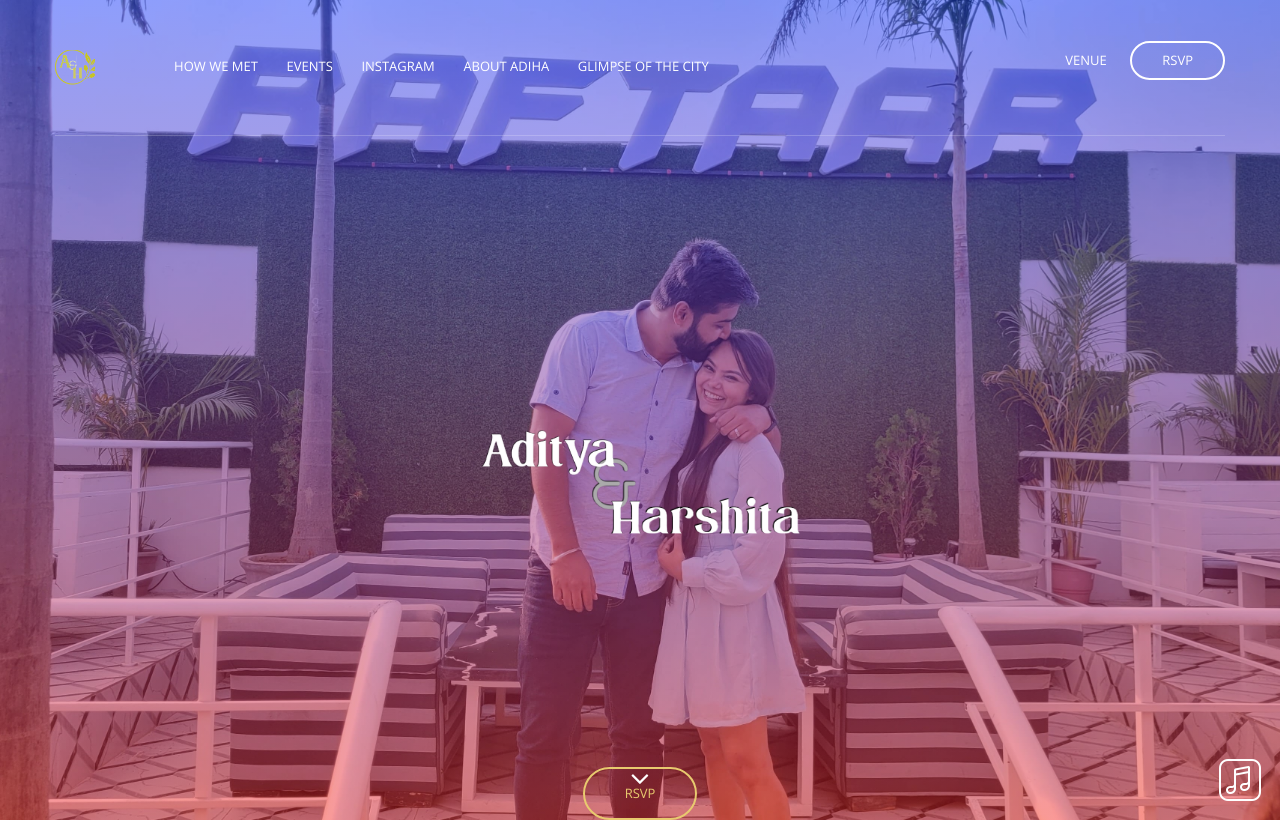
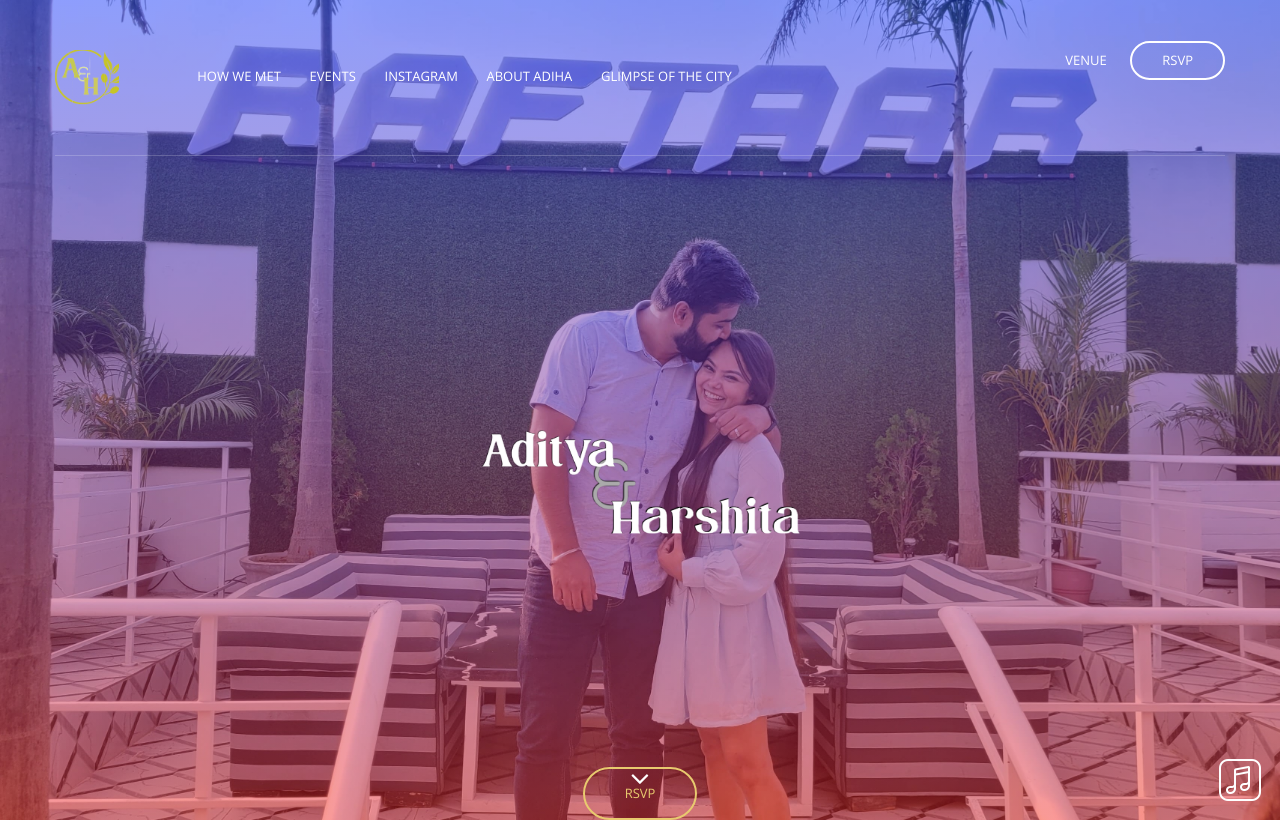
Before and after one commit to adityatandon15/wedding, a website: page index.html in a window 1280 px wide. Shown: the top 823 px of the page. Drawn offline with nearby package versions, Linux system fonts and the light colour scheme; some packages are replaced by stand-ins of ours; a script that the page names is missing; files whose address does not match are found by name.

Commit message:
enlargen logo

```diff
--- a/sass/styles.scss
+++ b/sass/styles.scss
@@ -320,7 +320,7 @@ header {
     display: inline-block;
   }
   .logo img {
-    height: 35px;
+    height: 55px;
   }
   ul.primary-nav {
     margin: 0 0 0 75px;
```
Also changed, not shown: css/styles.min.css.
